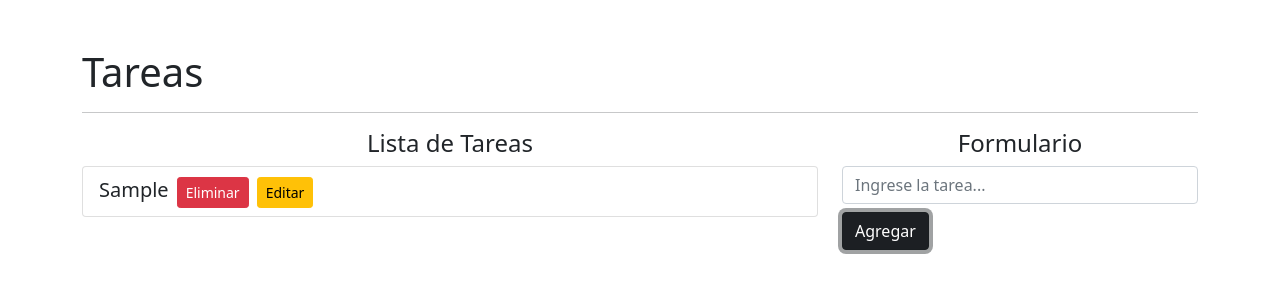
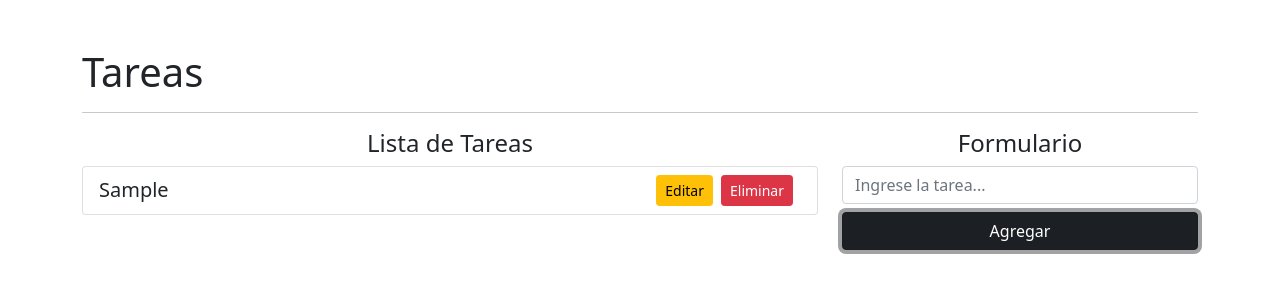
Before and after one commit to atehortua1907/React_ReactNative_Tuto64_2021-I_Zulu, a React (Create React App) app in the folder 2-React(ProyectoTareas)/tareas_crud/: page / in a window 1280 px wide. Both pictures are taken after typing "Sample" into the empty fields and a click on the button "Agregar". Shown: the top 300 px of the page. Built offline with nearby package versions, Linux system fonts and the light colour scheme.

Commit message:
Correcciones por bootstrap 5

```diff
--- a/2-React(ProyectoTareas)/tareas_crud/src/App.js
+++ b/2-React(ProyectoTareas)/tareas_crud/src/App.js
@@ -31,8 +31,8 @@ function App() {
               tasks.map((task) => (
                 <li className="list-group-item" key={task.id}>
                   <span className="lead">{task.name}</span>
-                  <button className="btn btn-danger btn-sm float-left mx-2">Eliminar</button>
-                  <button className="btn btn-warning btn-sm float-right">Editar</button>
+                  <button className="btn btn-danger btn-sm float-end mx-2">Eliminar</button>
+                  <button className="btn btn-warning btn-sm float-end">Editar</button>
                 </li>
               ))
 
@@ -49,7 +49,7 @@ function App() {
               onChange={(text) => setTask(text.target.value)}
               value={task}
             />
-            <button className="btn btn-dark btn-block" type="submit">Agregar</button>
+            <button className="btn btn-dark w-100" type="submit">Agregar</button>
           </form>
         </div>
       </div>
```
